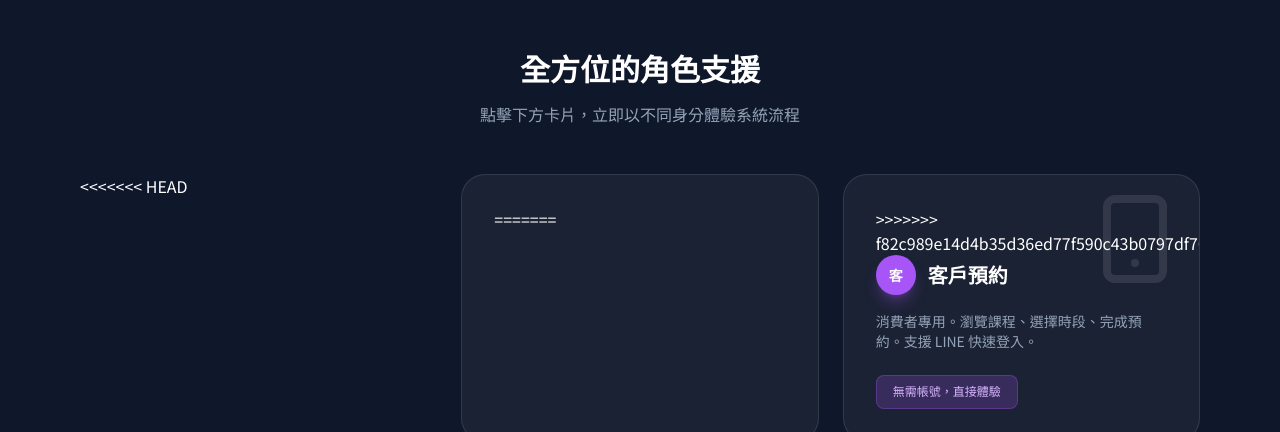
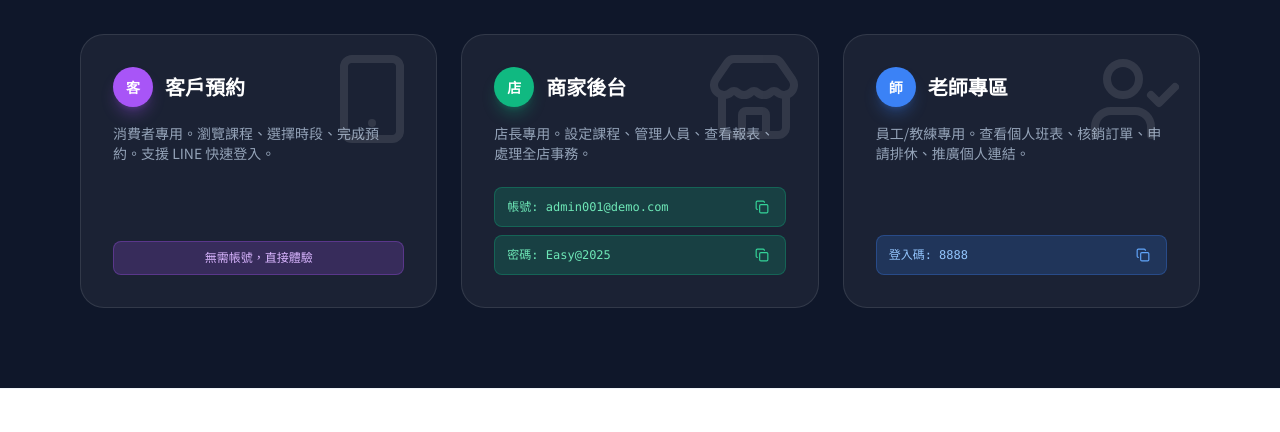
Before and after one commit to StevenWang1012/easybook, a plain HTML site: page index.html in a window 1280 px wide. Shown: the part 1290-1722 px from the top of the page. Drawn offline with nearby package versions, Linux system fonts and the light colour scheme.

Commit message:
修改連結

```diff
--- a/index.html
+++ b/index.html
@@ -54,11 +54,7 @@
             </p>
             <div class="flex flex-col md:flex-row justify-center gap-4">
                 <a href="#demo" class="px-8 py-4 bg-emerald-600 text-white rounded-xl font-bold text-lg shadow-xl shadow-emerald-200 hover:bg-emerald-700 transition transform hover:-translate-y-1">免費體驗</a>
-<<<<<<< HEAD
                 <a href="booking.html?id=a0eebc99-9c0b-4ef8-bb6d-6bb9bd380a11" target="_blank" class="px-8 py-4 bg-white text-slate-700 border border-slate-200 rounded-xl font-bold text-lg hover:bg-slate-50 transition flex items-center justify-center">
-=======
-                <a href="booking.html?id=0ab566a7-a7d2-4e12-a52b-d9b4f99fab7a" target="_blank" class="px-8 py-4 bg-white text-slate-700 border border-slate-200 rounded-xl font-bold text-lg hover:bg-slate-50 transition flex items-center justify-center">
->>>>>>> f82c989e14d4b35d36ed77f590c43b0797df70af
                     <i data-lucide="smartphone" class="w-5 h-5 mr-2"></i> 模擬客戶預約
                 </a>
             </div>
@@ -104,58 +100,56 @@
                 <p class="text-slate-400">點擊下方卡片，立即以不同身分體驗系統流程</p>
             </div>
 
-            <div class="grid md:grid-cols-3 gap-6">
+            <div class="grid md:grid-cols-3 gap-6 items-stretch">
 
                 <!-- 1. 客戶預約 (Purple) -->
-<<<<<<< HEAD
-                <a href="booking.html?id=a0eebc99-9c0b-4ef8-bb6d-6bb9bd380a11" target="_blank" class="block bg-white/5 border border-white/10 p-8 rounded-3xl glow-card glow-purple relative overflow-hidden group">
-=======
-                <a href="booking.html?id=0ab566a7-a7d2-4e12-a52b-d9b4f99fab7a" class="block bg-white/5 border border-white/10 p-8 rounded-3xl glow-card glow-purple relative overflow-hidden group">
->>>>>>> f82c989e14d4b35d36ed77f590c43b0797df70af
+                <a href="booking.html?id=a0eebc99-9c0b-4ef8-bb6d-6bb9bd380a11" target="_blank" class="flex flex-col h-full bg-white/5 border border-white/10 p-8 rounded-3xl glow-card glow-purple relative overflow-hidden group">
                     <div class="absolute top-0 right-0 p-4 opacity-10 group-hover:opacity-20 transition"><i data-lucide="smartphone" class="w-24 h-24"></i></div>
                     <div class="flex items-center mb-4">
                         <span class="w-10 h-10 rounded-full bg-purple-500 flex items-center justify-center text-sm font-bold mr-3 shadow-lg shadow-purple-500/30">客</span>
                         <h3 class="font-bold text-xl">客戶預約</h3>
                     </div>
-                    <p class="text-sm text-slate-400 mb-6 min-h-[40px]">消費者專用。瀏覽課程、選擇時段、完成預約。支援 LINE 快速登入。</p>
-                    <div class="inline-block px-4 py-2 bg-purple-500/20 text-purple-300 rounded-lg text-xs font-mono border border-purple-500/30">
-                        無需帳號，直接體驗
+                    <p class="text-sm text-slate-400 mb-6 flex-1">消費者專用。瀏覽課程、選擇時段、完成預約。支援 LINE 快速登入。</p>
+                    <div class="mt-auto">
+                        <div class="inline-block px-4 py-2 bg-purple-500/20 text-purple-300 rounded-lg text-xs font-mono border border-purple-500/30 w-full text-center">
+                            無需帳號，直接體驗
+                        </div>
                     </div>
                 </a>
 
                 <!-- 2. 商家後台 (Emerald) -->
-                <!-- 使用 onclick 替代 href 以支援內部按鈕的 stopPropagation -->
-                <div onclick="window.open('admin.html', '_blank')" class="cursor-pointer block bg-white/5 border border-white/10 p-8 rounded-3xl glow-card glow-emerald relative overflow-hidden group">
+                <div onclick="window.open('admin.html', '_blank')" class="cursor-pointer flex flex-col h-full bg-white/5 border border-white/10 p-8 rounded-3xl glow-card glow-emerald relative overflow-hidden group">
                     <div class="absolute top-0 right-0 p-4 opacity-10 group-hover:opacity-20 transition"><i data-lucide="store" class="w-24 h-24"></i></div>
                     <div class="flex items-center mb-4">
                         <span class="w-10 h-10 rounded-full bg-emerald-500 flex items-center justify-center text-sm font-bold mr-3 shadow-lg shadow-emerald-500/30">店</span>
                         <h3 class="font-bold text-xl">商家後台</h3>
                     </div>
-                    <p class="text-sm text-slate-400 mb-6 min-h-[40px]">店長專用。設定課程、管理人員、查看報表、處理全店事務。</p>
-                    <div class="space-y-2">
-                        <div class="flex items-center justify-between px-3 py-2 bg-emerald-500/20 text-emerald-300 rounded-lg text-xs font-mono border border-emerald-500/30 w-full group/btn">
-                            <span>帳號: admin001@demo.com</span>
-                            <button onclick="event.stopPropagation(); copyText('admin001@demo.com')" class="text-emerald-500 hover:text-white transition p-1 rounded hover:bg-emerald-500/50" title="複製"><i data-lucide="copy" class="w-3 h-3"></i></button>
+                    <p class="text-sm text-slate-400 mb-6 flex-1">店長專用。設定課程、管理人員、查看報表、處理全店事務。</p>
+                    <div class="space-y-2 mt-auto">
+                        <div class="flex items-center justify-between px-3 py-2 bg-emerald-500/20 text-emerald-300 rounded-lg text-xs font-mono border border-emerald-500/30 w-full group/btn hover:bg-emerald-500/30 transition">
+                            <span class="truncate">帳號: admin001@demo.com</span>
+                            <button onclick="event.stopPropagation(); copyText('admin001@demo.com')" class="text-emerald-400 hover:text-white transition p-1 rounded hover:bg-emerald-500" title="複製"><i data-lucide="copy" class="w-3.5 h-3.5"></i></button>
                         </div>
-                        <div class="flex items-center justify-between px-3 py-2 bg-emerald-500/20 text-emerald-300 rounded-lg text-xs font-mono border border-emerald-500/30 w-full group/btn">
+                        <div class="flex items-center justify-between px-3 py-2 bg-emerald-500/20 text-emerald-300 rounded-lg text-xs font-mono border border-emerald-500/30 w-full group/btn hover:bg-emerald-500/30 transition">
                             <span>密碼: Easy@2025</span>
-                            <button onclick="event.stopPropagation(); copyText('Easy@2025')" class="text-emerald-500 hover:text-white transition p-1 rounded hover:bg-emerald-500/50" title="複製"><i data-lucide="copy" class="w-3 h-3"></i></button>
+                            <button onclick="event.stopPropagation(); copyText('Easy@2025')" class="text-emerald-400 hover:text-white transition p-1 rounded hover:bg-emerald-500" title="複製"><i data-lucide="copy" class="w-3.5 h-3.5"></i></button>
                         </div>
                     </div>
                 </div>
 
                 <!-- 3. 老師專區 (Blue) -->
-                <!-- 使用 onclick 替代 href -->
-                <div onclick="window.open('staff.html?id=d4e1c7bf-720c-4e3d-a2a2-b0302a0dfddc', '_blank')" class="cursor-pointer block bg-white/5 border border-white/10 p-8 rounded-3xl glow-card glow-blue relative overflow-hidden group">
+                <div onclick="window.open('staff.html?id=d4e1c7bf-720c-4e3d-a2a2-b0302a0dfddc', '_blank')" class="cursor-pointer flex flex-col h-full bg-white/5 border border-white/10 p-8 rounded-3xl glow-card glow-blue relative overflow-hidden group">
                     <div class="absolute top-0 right-0 p-4 opacity-10 group-hover:opacity-20 transition"><i data-lucide="user-check" class="w-24 h-24"></i></div>
                     <div class="flex items-center mb-4">
                         <span class="w-10 h-10 rounded-full bg-blue-500 flex items-center justify-center text-sm font-bold mr-3 shadow-lg shadow-blue-500/30">師</span>
                         <h3 class="font-bold text-xl">老師專區</h3>
                     </div>
-                    <p class="text-sm text-slate-400 mb-6 min-h-[40px]">員工/教練專用。查看個人班表、核銷訂單、申請排休、推廣個人連結。</p>
-                    <div class="flex items-center justify-between px-3 py-2 bg-blue-500/20 text-blue-300 rounded-lg text-xs font-mono border border-blue-500/30 w-full">
-                        <span>登入碼: 8888</span>
-                        <button onclick="event.stopPropagation(); copyText('8888')" class="text-blue-500 hover:text-white transition p-1 rounded hover:bg-blue-500/50" title="複製"><i data-lucide="copy" class="w-3 h-3"></i></button>
+                    <p class="text-sm text-slate-400 mb-6 flex-1">員工/教練專用。查看個人班表、核銷訂單、申請排休、推廣個人連結。</p>
+                    <div class="mt-auto">
+                        <div class="flex items-center justify-between px-3 py-2 bg-blue-500/20 text-blue-300 rounded-lg text-xs font-mono border border-blue-500/30 w-full hover:bg-blue-500/30 transition">
+                            <span>登入碼: 8888</span>
+                            <button onclick="event.stopPropagation(); copyText('8888')" class="text-blue-400 hover:text-white transition p-1 rounded hover:bg-blue-500" title="複製"><i data-lucide="copy" class="w-3.5 h-3.5"></i></button>
+                        </div>
                     </div>
                 </div>
 
@@ -196,5 +190,4 @@
         }
     </script>
 </body>
-
 </html>
```
